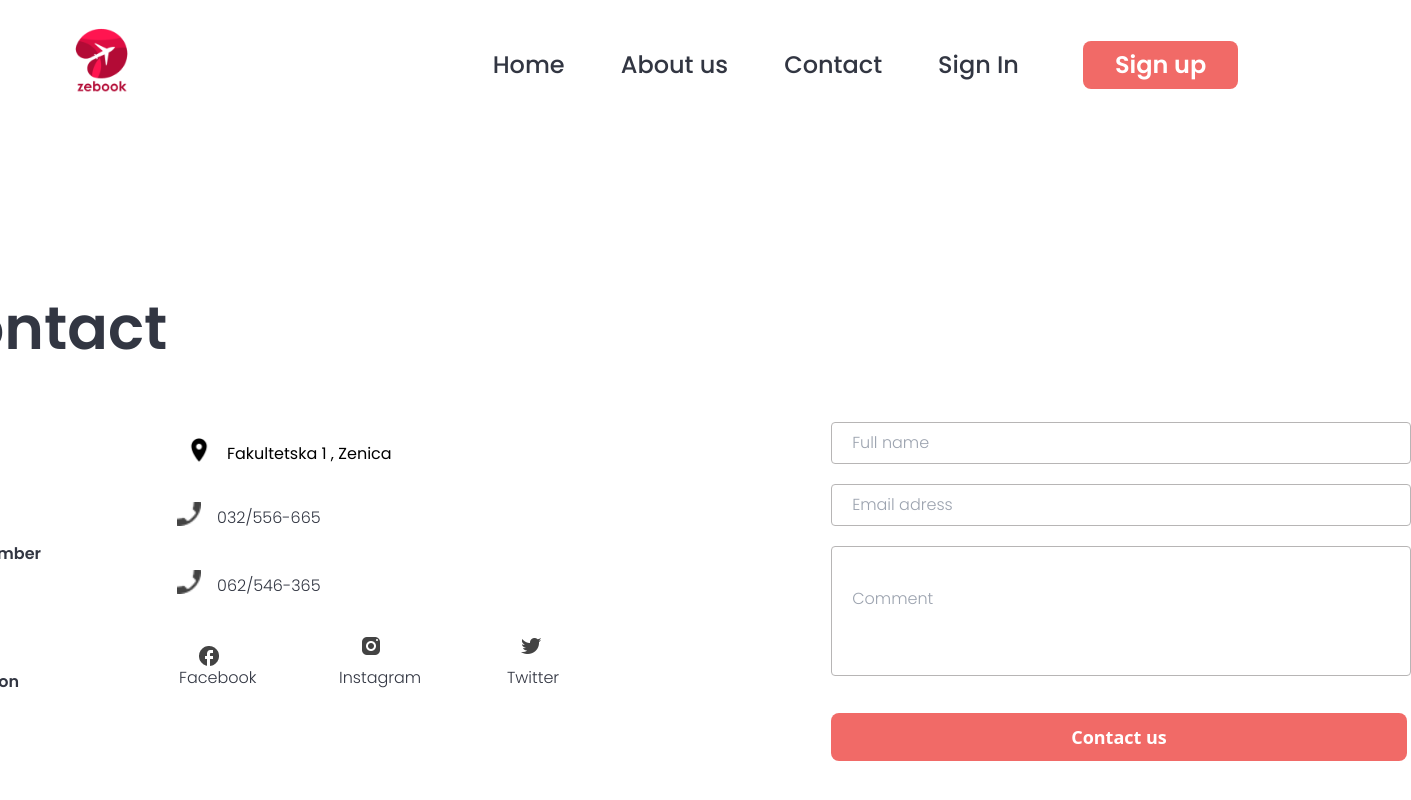
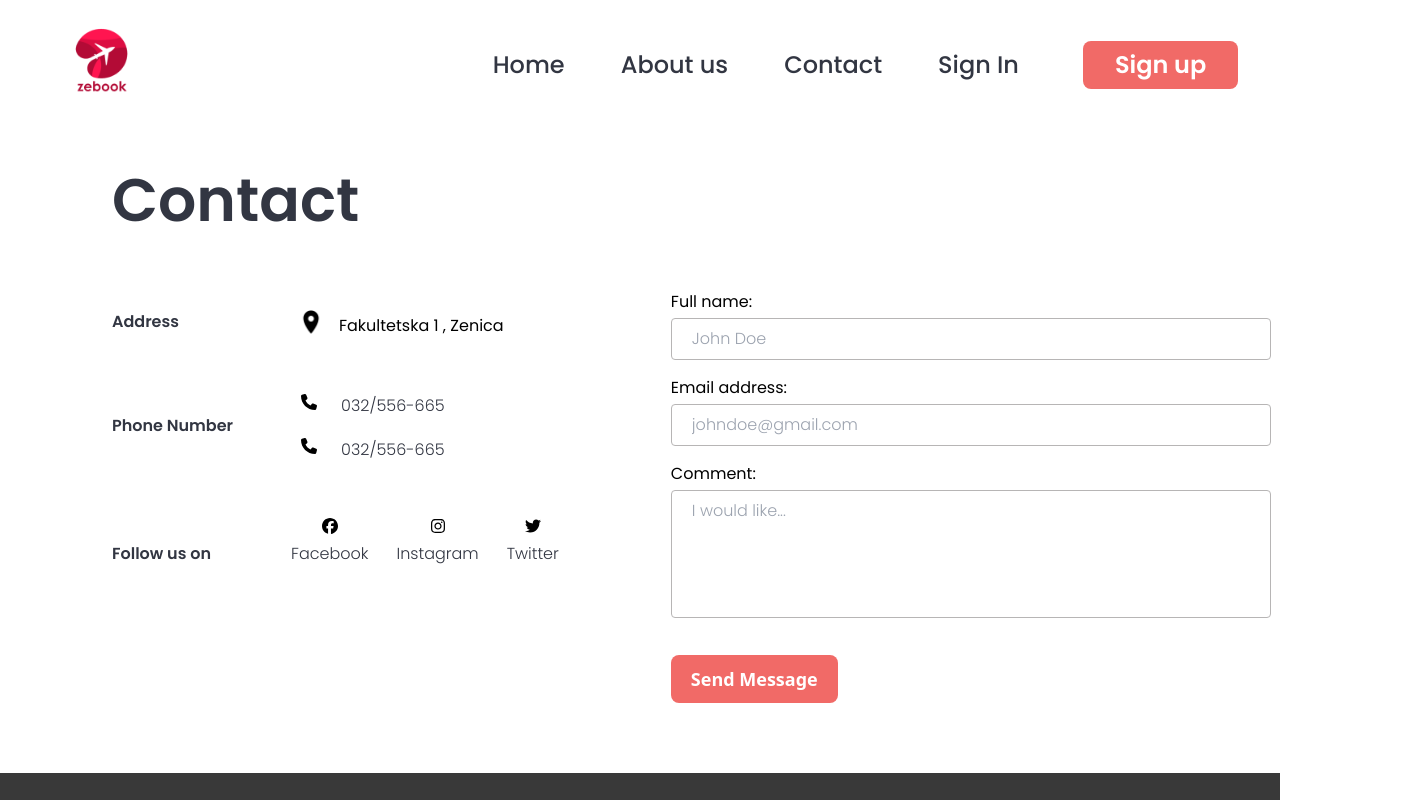
Before and after one commit to SakicHarun/booking_app, a Next.js app: page /contact in a window 1280 px wide. Shown: the top 800 px of the page, 1411 px wide, since content can reach past the window. Built offline with nearby package versions, Linux system fonts and the light colour scheme.

Commit message:
Aužuriranje Contact.tsx

```diff
--- a/app/components/Contact.tsx
+++ b/app/components/Contact.tsx
@@ -1,23 +1,22 @@
 import React from 'react'
+import { FontAwesomeIcon } from "@fortawesome/react-fontawesome";
+import { faInstagram, faFacebook, faTwitter} from "@fortawesome/free-brands-svg-icons";
+import { faPhone} from "@fortawesome/free-solid-svg-icons";
 
 const Contact = () => {
   return (
-    <div className='w-full flex '>
+    <div className='w-full flex  flex-col sm:flex-row sm:gap-28 px-28 '>
 
-    <div className='container mx-auto mt-32  '>
-    <div className='flex flex-col sm:flex-row sm:gap-28 w-full'>
 
-        <div className='-ml-20'>
-        <h1 className='text-6xl mt-10 font-semibold  text-[#323642] whitespace-nowrap mb-20'>Contact
 
-        </h1>
-
+         <div>
+            <h1 className='text-6xl mt-10 font-semibold  text-[#323642] whitespace-nowrap mb-20'>Contact</h1>
             <div className='flex w-full'>
 
 
                <h6 className='mb-20 text-[#323642] text-base font-semibold'>Address</h6>
 
-           <div className='ml-40'>
+               <div className='ml-20'>
                   <img className='ml-10' src="/location.png" alt="" width={24} height={24} />
                <p className='ml-20 -mt-5'>Fakultetska 1 , Zenica</p>
                   </div>
@@ -25,76 +24,41 @@ const Contact = () => {
 
                   </div>
 
+
             <div className='flex w-full '>
          <h6 className='mb-20 text-[#323642] text-base font-semibold'>Phone Number</h6>
-         <div className='ml-20 -mt-10'>
 
-            <img className='ml-14' src="/phone.png" alt="" width={24} height={24} />
-         <p className='ml-24 -mt-5 text-base font-light text-[#323642]'>032/556-665</p>
-         <img className='ml-14 mt-10' src="/phone.png" alt=""  width={24} height={24} />
-         <p className='ml-24 -mt-5 text-base font-light text-[#323642]'>062/546-365</p>
-
-
+         <div className='ml-16 -mt-10'>
+            <div className='mt-5 flex flex-row'>
+            <FontAwesomeIcon icon={faPhone} width={24} height={24} />
+               <p className='ml-5 text-base font-light text-[#323642]'>032/556-665</p>
             </div>
-
-            </div>
-            <div className='flex w-full '>
-         <h6 className='mb-20 mt-6 text-[#323642] text-base font-semibold whitespace-nowrap'>Follow us on</h6>
-            <div className='ml-40'>
-
-                    <img className='ml-5 ' src="/facebook.png" alt=""  />
-                <br />
-                <p className='font-light text-base text-[#323642] -mt-6 '>Facebook</p>
-            <div/>
-
-
-
-            <div className='ml-40 '>
-            <img className='ml-5 -mt-14'  src="/Instagram.png" alt=""  />
-            <br />
-            <p className='font-light text-base text-[#323642] -mt-4 '>Instagram</p>
-
-            </div>
-
-            <div className='ml-80 '>
-            <img className='ml-5 -mt-14'  src="/Twitter.png" alt=""  />
-            <br />
-            <p className='font-light text-base text-[#323642] -mt-4 ml-2'>Twitter</p>
-
-            </div>
+            <div className='mt-5 flex flex-row'>
+               <FontAwesomeIcon icon={faPhone} width={24} height={24} />
+               <p className='ml-5 text-base font-light text-[#323642]'>032/556-665</p>
             </div>
         </div>
 
             </div>
 
 
-                      <form className="w-full flex" id="contact-segment">
 
+            <div className='flex w-full '>
+               <h6 className='mb-20 mt-6 text-[#323642] text-base font-semibold whitespace-nowrap'>Follow us on</h6>
 
-        <div className='ml-40 text-left'>
-            <div className='w-full mb-4 mt-40 text-left'>
-            <input id='name' type="text" placeholder='Full name'
-            className='px-5 py-2 rounded text-left border font-light text-base text-[#323642] border-[#B7B5B5] w-full mt-1 ' value={''} />
+               <div className='ml-20 flex flex-col items-center'>
+               <FontAwesomeIcon width={24} height={24} icon={faFacebook} />
+                  <p className='font-light text-base text-[#323642] mt-2'>Facebook</p>
                </div>
 
-            <div className='w-full mb-4 text-left'>
-            <input id='name' type="text" placeholder='Email adress'
-            className='px-5 py-2 rounded border text-left font-light text-base text-[#323642] border-[#B7B5B5] w-full mt-1 ' value={''} />
+               <div className='ml-7 flex flex-col items-center'>
+               <FontAwesomeIcon width={24} height={24} icon={faInstagram} />
+                  <p className='font-light text-base text-[#323642] mt-2'>Instagram</p>
                </div>
 
-            <div className='w-full mb-10 text-left'>
-            <textarea name="text" id="message" placeholder='Comment'
-            className='px-5 rounded py-10 border text-left font-light text-base text-[#323642] border-[#B7B5B5] w-full mt-1 resize-none '></textarea>
-            </div>
-
-
-            <a href='/' className='px-60 py-3 whitespace-nowrap font-semibold  text-lg bg-[#F16A67] text-left  rounded-lg mr-1 text-white font-sans'>Contact us</a>
-        </div>
-
-
-
-
-   </form>
+               <div className='ml-7 flex flex-col items-center'>
+               <FontAwesomeIcon width={24} height={24} icon={faTwitter} />
+                  <p className='font-light text-base text-[#323642] mt-2'>Twitter</p>
                </div>
             </div>
             </div>
@@ -102,8 +66,33 @@ const Contact = () => {
 
 
 
+      <form className="w-150 flex" id="contact-segment">
+        <div className='text-left'>
+            <div className='w-150 mb-4 mt-40 text-left'>
+            <label htmlFor="name">Full name:</label>
+            <input id='name' type="text" placeholder='John Doe'
+            className='px-5 py-2 rounded text-left border font-light text-base text-[#323642] border-[#B7B5B5] w-full mt-1'/>
+            </div>
+
+            <div className='w-150 mb-4 text-left'>
+            <label htmlFor="email">Email address:</label>
+            <input id='email' type="text" placeholder='johndoe@gmail.com'
+            className='px-5 py-2 rounded border text-left font-light text-base text-[#323642] border-[#B7B5B5] w-full mt-1 '/>
+            </div>
+
+            <div className='w-150 mb-10 text-left'>
+            <label htmlFor="comments">Comment:</label>
+            <textarea name="text" id="comments" placeholder='I would like...'
+            className='px-5 py-2 h-32 rounded border text-left font-light text-base text-[#323642] border-[#B7B5B5] w-full mt-1 resize-none '></textarea>
+            </div>
+
+            <a href='/' className='px-5 py-3 whitespace-nowrap font-semibold  text-lg bg-[#F16A67] rounded-lg mr-1 text-white font-sans w-10'>Send Message</a>
+        </div>
+        </form>
 
 
+
+   </div>
 
   )
 }
```
Lines whose indentation alone changed are shown as unchanged.
